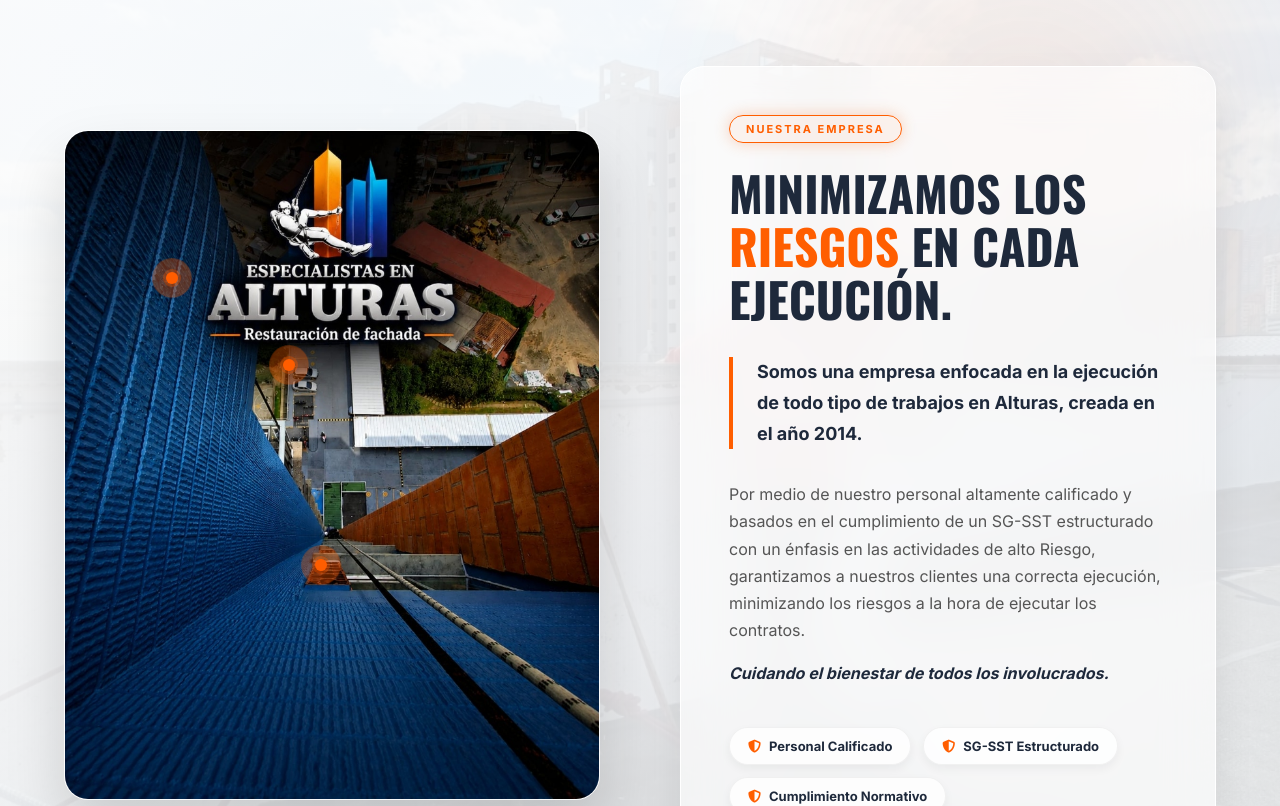
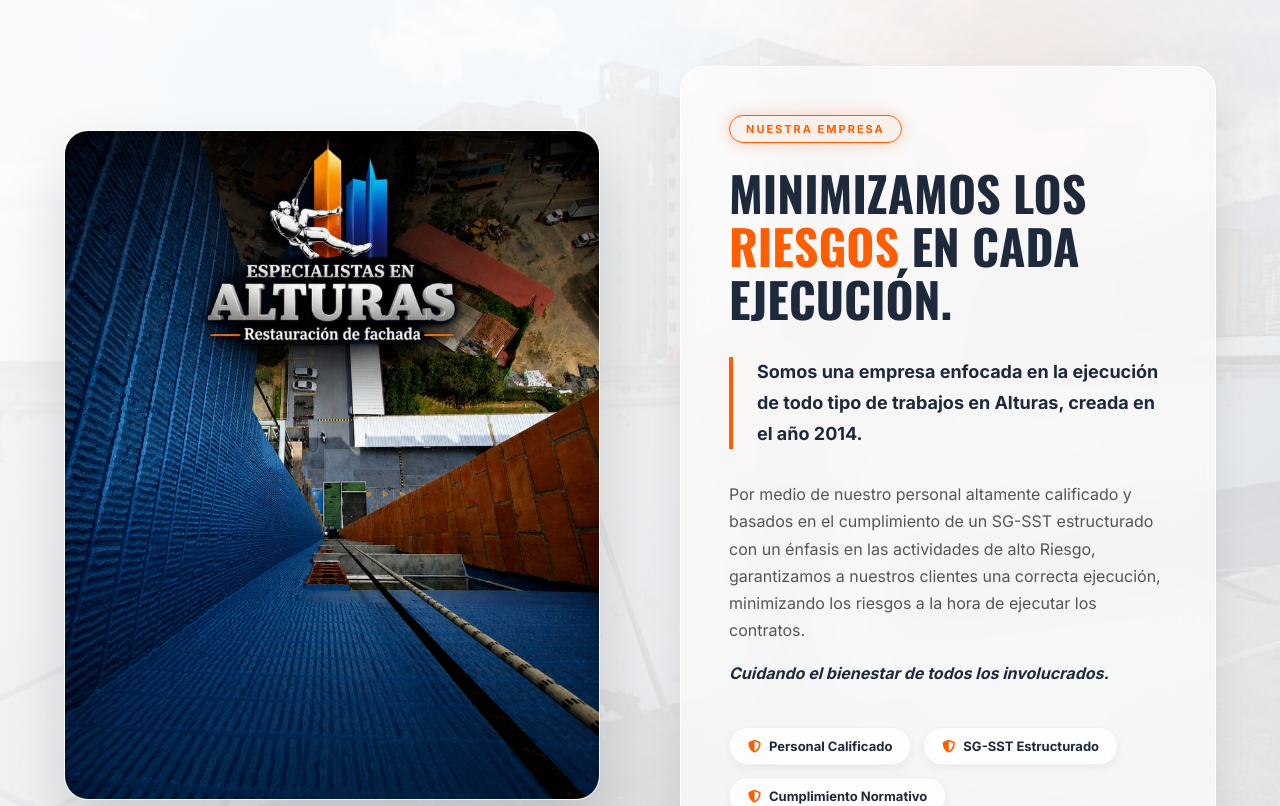
Before and after one commit to dpc2802/ESP_EN_ALTURAS, a Next.js app: page / in a window 1280 px wide. Shown: the part 1040-1846 px from the top of the page. Built offline with nearby package versions, Linux system fonts and the light colour scheme.

Commit message:
fix: remove interactive hotspots from Nuestra Empresa image

```diff
--- a/src/app/page.js
+++ b/src/app/page.js
@@ -424,35 +424,13 @@ function AboutSection() {
           animate={inView ? "show" : "hidden"}
         >
           {/* Left Side: Image with Hotspots */}
-          <motion.div className="about-img-wrap hotspot-container" variants={fadeIn} style={{ borderRadius: '24px', overflow: 'hidden', boxShadow: '0 30px 60px rgba(0,0,0,0.15)', border: '1px solid rgba(255,255,255,0.8)' }}>
+          <motion.div className="about-img-wrap" variants={fadeIn} style={{ borderRadius: '24px', overflow: 'hidden', boxShadow: '0 30px 60px rgba(0,0,0,0.15)', border: '1px solid rgba(255,255,255,0.8)' }}>
               <img
                 src="/assets/nuestra-empresa.jpg"
-              alt="Técnico asegurando línea de vida"
+                alt="Especialistas en Alturas"
                 className="about-img"
                 style={{ display: 'block', width: '100%', height: '100%', objectFit: 'cover' }}
               />
-
-            {hotspots.map((spot) => (
-              <div
-                key={spot.id}
-                className={`hotspot ${activeHotspot === spot.id ? 'active' : ''}`}
-                style={{ top: spot.top, left: spot.left }}
-                onMouseEnter={() => setActiveHotspot(spot.id)}
-                onMouseLeave={() => setActiveHotspot(null)}
-                onClick={(e) => {
-                  e.stopPropagation();
-                  setActiveHotspot(activeHotspot === spot.id ? null : spot.id);
-                }}
-              >
-                <div className="hotspot-dot">
-                  <div className="hotspot-pulse" style={{ background: 'var(--orange)' }} />
-                </div>
-                <div className="hotspot-tooltip" style={{ background: 'rgba(255,255,255,0.95)', backdropFilter: 'blur(10px)', border: '1px solid rgba(0,0,0,0.05)', boxShadow: '0 10px 25px rgba(0,0,0,0.1)' }}>
-                  <div className="tooltip-title" style={{ color: 'var(--orange)' }}>{spot.title}</div>
-                  <div className="tooltip-desc" style={{ color: '#555' }}>{spot.desc}</div>
-                </div>
-              </div>
-            ))}
             </motion.div>
 
           {/* Right Side: Premium Glassmorphism Text Card */}
```
Also changed, not shown: remove-hotspots.js (added, +19 -0 lines). Lines whose indentation alone changed are shown as unchanged.
